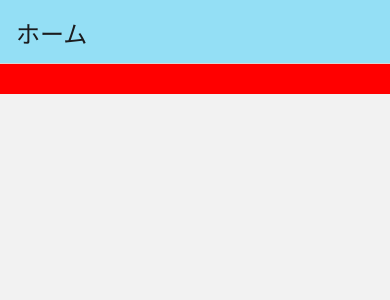
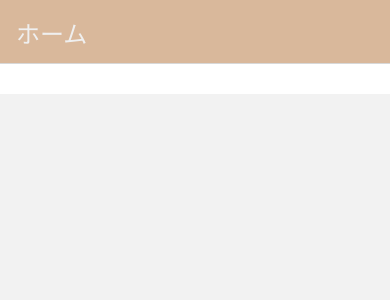
Before and after one commit to ken0426/eatLimit-app2.0, a React Native app: screen /homeScreen in a window 390 px wide. Shown: the top 300 px of the page. Built offline with nearby package versions, Linux system fonts and the light colour scheme.

Commit message:
[feat] ヘッダーのデザインを仮実装

```diff
--- a/src/components/HomeScreen.tsx
+++ b/src/components/HomeScreen.tsx
@@ -14,6 +14,6 @@ export default HomeScreen;
 const styles = StyleSheet.create({
   topBar: {
     height: 30,
-    backgroundColor: 'red',
+    backgroundColor: '#ffffff',
   },
 });
--- a/src/navigation/index.tsx
+++ b/src/navigation/index.tsx
@@ -17,6 +17,7 @@ const RootStackScreen = () => {
           headerStyle: {
             backgroundColor: color.rightBlue,
           },
+          headerTintColor: '#efefef',
           headerTitleStyle: {
             fontSize: 24, // 仮実装
           },
--- a/styles/index.ts
+++ b/styles/index.ts
@@ -1,4 +1,5 @@
 /** グローバルで使用する色 */
 export const color = {
-  rightBlue: '#94DFF5',
+  rightBlue: '#d9b89b',
+  // rightBlue: '#f08b52',
 };
```
